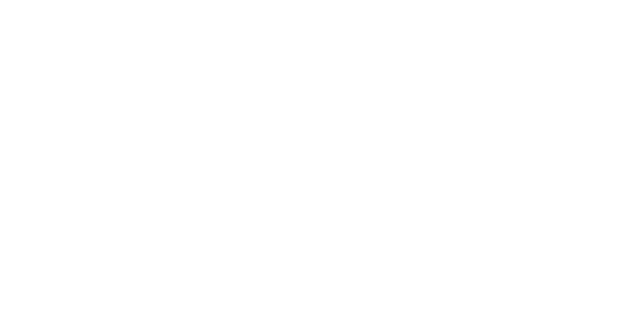
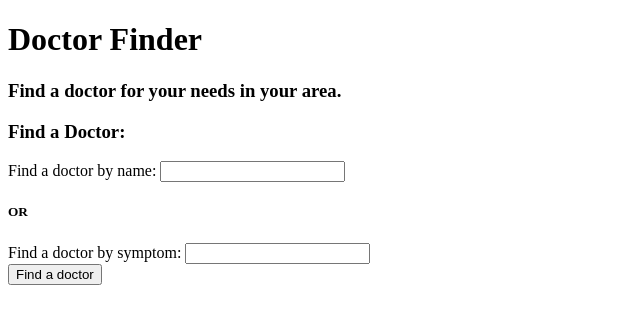
Before and after one commit to seanulus/doctor-finder, a plain HTML site: page src/index.html in a window 1280 px wide. Shown: the whole page, without its empty margins (0-640 px from the left). Drawn offline with Linux system fonts and the light colour scheme.

Commit message:
Add basic HTML frame for UI

```diff
--- a/src/index.html
+++ b/src/index.html
@@ -2,9 +2,29 @@
 <html>
   <head>
     <meta charset="utf-8">
-    <title></title>
+    <title>Doctor Finder</title>
   </head>
   <body>
-
+    <div class="container">
+      <div class="jumbotron">
+        <h1>Doctor Finder</h1>
+        <h3>Find a doctor for your needs in your area.</h3>
+      </div>
+      <div id="doctorLookup">
+        <form id="doctorData">
+          <div class="row">
+            <div class="col 6">
+              <h3>Find a Doctor:</h3>
+              <label for="doctorName">Find a doctor by name:</label>
+              <input id="doctorName" class="form-control">
+              <h5>OR</h5>
+              <label for="symptomName">Find a doctor by symptom:</label>
+              <input id=symptomName class="form-control">
+            </div>
+          </div>
+          <button type="submit" class="btn btn-success">Find a doctor</button>
+        </form>
+      </div>
+    </div>
   </body>
 </html>
```
